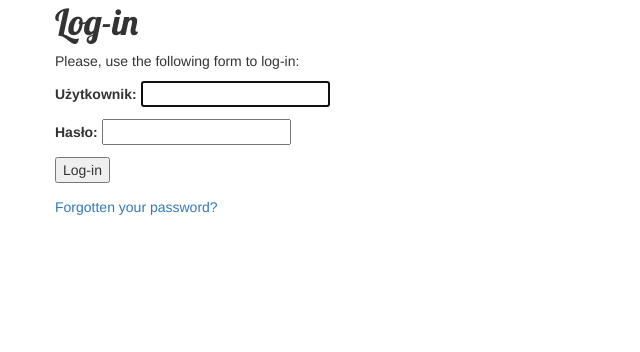
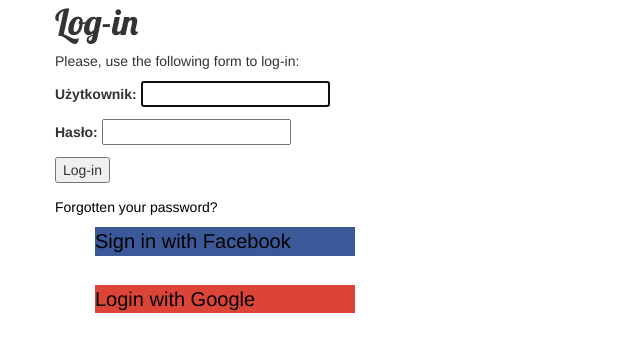
Before and after one commit to BJamrowski/BJamrowski-aplikacje-internetowe-21666-185ic, a Django app: page /login/ in a window 1280 px wide. Shown: the part 162-514 px from the top of the page, without its empty margins (0-640 px from the left). Run offline with Django 3.2, Linux system fonts and the light colour scheme; some libraries are stand-ins or nearby versions.

Commit message:
lab nr 3

```diff
--- a/blogDB/static/css/blogDB.css
+++ b/blogDB/static/css/blogDB.css
@@ -51,3 +51,32 @@
 .post h2 a, .post h1 a:visited {
     color: #000000;
 }
+
+ul{
+  list-style-type: none;
+  width: 40%;
+  font-size: 20px;
+  font-style: sans-serif;
+  color: white;
+  height: 10%;
+  text-decoration: none;
+}
+
+a{
+    color: black;
+}
+a:hover{
+  text-decoration: none;
+  color: black;
+}
+
+.facebook{
+  background-color: #3b5998;
+  text-decoration: none;
+  color: white;
+}
+.google{
+  background-color: #DB4437;
+  text-decoration: none;
+  color: white;
+}
--- a/blogDB/templates/registration/login.html
+++ b/blogDB/templates/registration/login.html
@@ -19,4 +19,15 @@
       </form>
       <p><a href="{% url "password_reset" %}">Forgotten your password?</a></p>
     </div>
+    <div class="social">
+      <ul>
+        <li class="facebook">
+          <a href="{% url "social:begin" "facebook" %}">Sign in with Facebook</a>
+        </li><br>
+        <li class="google">
+          <a href="{% url "social:begin" "google-oauth2" %}">Login with Google</a>
+        </li>
+      </ul>
+    </div>
+
 {% endblock %}
--- a/blogDB/urls.py
+++ b/blogDB/urls.py
@@ -1,5 +1,6 @@
 from django.urls import path
 from django.contrib.auth import views as auth_views
+from django.conf.urls import url, include
 
 from . import views
 
@@ -31,4 +32,7 @@
     path('reset/done/',
         auth_views.PasswordResetCompleteView.as_view(),
         name='password_reset_complete'),
+
+    #scoial websites login
+    path('social-auth/', include('social_django.urls', namespace='social')),
 ]
```
Also changed, not shown: blog/settings.py (+15 -1 lines), README.md, photos/loginSocial.png (added), 2 other files.
